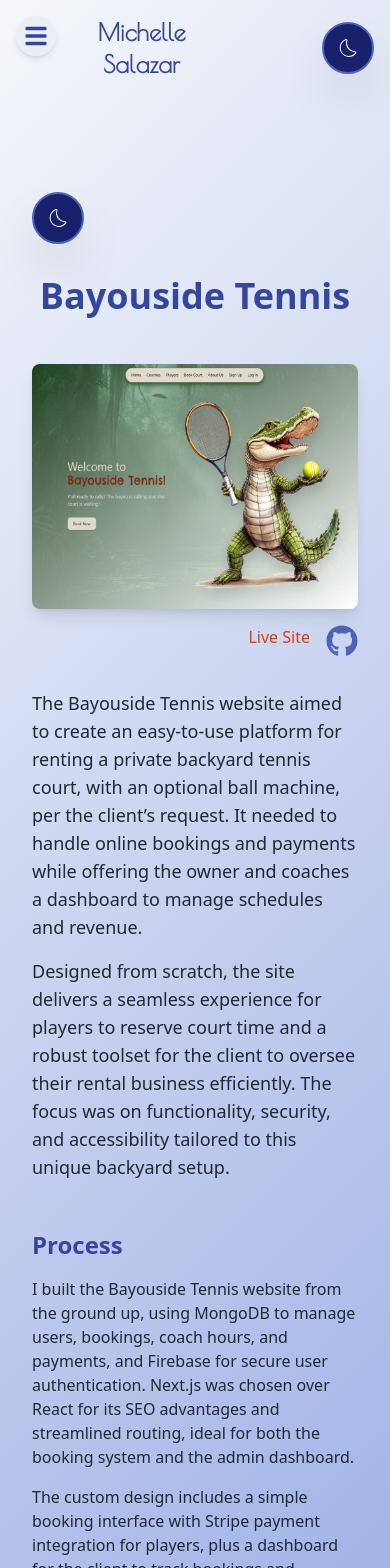
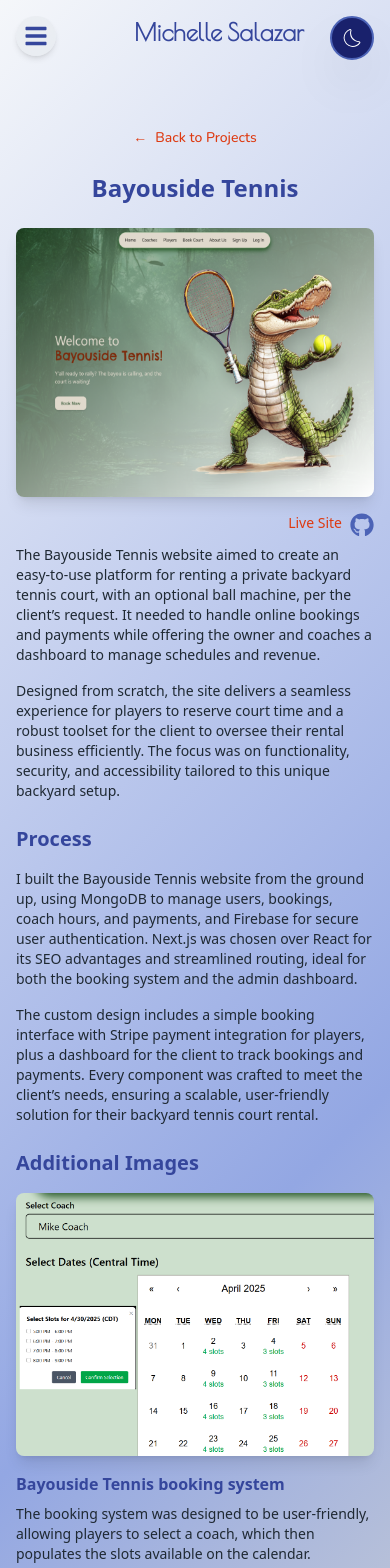
Before and after one commit to dataMichelle/portfolio2025, a React (Vite) app: page /project/bayouside-tennis in a window 390 px wide. Shown: the top 1568 px of the page. Built offline with nearby package versions, Linux system fonts and the light colour scheme; the HTML template or start-up script is replaced by a standard one; a web font is replaced by a local one.

Commit message:
resized img

```diff
--- a/src/components/About.jsx
+++ b/src/components/About.jsx
@@ -16,7 +16,7 @@ const textVariants = {
 
 const About = () => {
   return (
-    <section className="min-h-screen px-4 sm:px-8 md:px-14 pt-16 sm:pt-20 md:pt-24 pb-16 bg-transparent flex items-center justify-center">
+    <section className="min-h-fit px-4 sm:px-8 md:px-14 pt-16 sm:pt-12 md:pt-16 lg:pt-20 pb-16 bg-transparent flex justify-center">
       <div className="max-w-7xl w-full flex flex-col md:flex-row gap-4 sm:gap-6 md:gap-8 items-center md:items-start">
         {/* Profile Image */}
         <Motion.div
@@ -30,7 +30,7 @@ const About = () => {
             <img
               src={profileImg}
               alt="Michelle Salazar"
-              className="relative rounded-t-full w-32 h-36 sm:w-48 sm:h-56 md:w-72 md:h-80 border-1 border-b-0 bg-primary-100 border-primary-300 dark:border-primary-200 shadow-xl transform hover:scale-105 transition-transform duration-500"
+              className="relative rounded-t-full w-full max-w-[80%] sm:max-w-[70%] md:max-w-[50%] h-auto border-1 border-b-0 bg-primary-100 border-primary-300 dark:border-primary-200 shadow-xl transform hover:scale-105 transition-transform duration-500 object-contain aspect-[32/36]"
             />
           </div>
         </Motion.div>
--- a/src/components/Contact.jsx
+++ b/src/components/Contact.jsx
@@ -1,10 +1,7 @@
 import React, { useEffect } from "react";
-import { Link } from "react-router-dom";
-import { motion as Motion } from "framer-motion";
 import { ToastContainer, toast } from "react-toastify";
 import "react-toastify/dist/ReactToastify.css";
 import useContactForm from "../hooks/useContactForm";
-import { useDarkMode } from "../../context/DarkModeContext";
 
 const Contact = () => {
   const {
@@ -15,7 +12,6 @@ const Contact = () => {
     successMessage,
     errorMessage,
   } = useContactForm();
-  const { isDarkMode, toggleDarkMode } = useDarkMode();
 
   useEffect(() => {
     if (successMessage) {
@@ -29,15 +25,15 @@ const Contact = () => {
   return (
     <div
       id="contact"
-      className="flex justify-center items-center min-h-screen bg-transparent text-neutral-900 dark:text-primary-100"
+      className="flex justify-center min-h-fit bg-transparent text-neutral-900 dark:text-primary-100 pt-12 sm:pt-16 md:pt-28"
     >
-      <div className="p-8 rounded-lg shadow-lg w-full max-w-md sm:max-w-lg md:max-w-xl lg:max-w-2xl border-none bg-primary-500 dark:bg-primary-500">
-        <h1 className="text-2xl font-bold sm:text-3xl font-nunito text-neutral-50 dark:text-primary-100 mb-4 text-center">
+      <div className="px-4 sm:px-8 pb-0 pt-4 sm:pt-8 rounded-lg shadow-lg w-full max-w-md sm:max-w-lg md:max-w-xl lg:max-w-2xl mx-4 sm:mx-6 md:mx-auto mt-4 sm:mt-6 md:mt-0 mb-0 border-none bg-primary-500 dark:bg-primary-500">
+        <h1 className="text-xl sm:text-2xl md:text-3xl font-bold font-nunito text-neutral-50 dark:text-primary-100 mb-2 sm:mb-3 text-center">
           Get in Touch
         </h1>
         <form
           onSubmit={handleSubmit}
-          className="space-y-4 text-sm sm:text-base"
+          className="space-y-2 sm:space-y-3 text-xs sm:text-sm md:text-base"
         >
           <div>
             <label
@@ -107,10 +103,10 @@ const Contact = () => {
               required
             ></textarea>
           </div>
-          <div className="flex justify-center">
+          <div className="flex justify-center mb-0 pt-0">
             <button
               type="submit"
-              className="w-32 mx-auto p-2 bg-primary-100 text-neutral-900 dark:bg-primary-700 dark:text-primary-100 rounded-full shadow-md hover:shadow-lg transition-shadow duration-300"
+              className="w-32 mb-10 mx-auto p-2 bg-primary-100 text-neutral-900 dark:bg-primary-700 dark:text-primary-100 rounded-full shadow-md hover:shadow-lg transition-shadow duration-300"
               disabled={isSubmitting}
             >
               {isSubmitting ? "Sending..." : "Send"}
--- a/src/components/DarkModeToggle.jsx
+++ b/src/components/DarkModeToggle.jsx
@@ -10,7 +10,7 @@ const DarkModeToggle = ({ toggleDarkMode, isDarkMode }) => {
     >
       <button
         onClick={toggleDarkMode}
-        className={`p-3 rounded-full text-neutral-50 shadow-2xl backdrop-filter backdrop-blur-md transition-all duration-300 focus:outline-none focus:ring-2 ${
+        className={`p-2 md:p-2 lg:p-3 rounded-full text-neutral-50 shadow-2xl backdrop-filter backdrop-blur-md transition-all duration-300 focus:outline-none focus:ring-2 ${
           isDarkMode
             ? "bg-accent-50 border-2 text-primary-900 border-primary-300 hover:shadow-[0_4px_12px_rgba(0,0,0,0.3)]"
             : "bg-primary-900 border-2 text-white border-primary-500 hover:shadow-[0_4px_12px_rgba(0,0,0,0.3)]"
--- a/src/components/Navbar.jsx
+++ b/src/components/Navbar.jsx
@@ -93,7 +93,6 @@ const Navbar = () => {
                     isActive ? "text-accent-300 dark:!text-primary-50" : ""
                   }`
                 }
-                onClick={() => console.log(`NavLink clicked: ${link.to}`)} // Debug click
               >
                 {link.icon}
                 <span className="text-sm md:text-xs lg:text-base font-nunito font-medium group-hover:underline">
@@ -105,7 +104,7 @@ const Navbar = () => {
         </div>
 
         {/* Dark Mode Toggle (Right Corner) */}
-        <div className="flex-1 flex justify-end md:mr-4 lg:mr-4 z-40">
+        <div className="fixed top-4 right-4 z-50 md:fixed md:top-4 md:right-4 lg:flex lg:flex-1 lg:justify-end lg:mr-4">
           <DarkModeToggle
             toggleDarkMode={toggleDarkMode}
             isDarkMode={isDarkMode}
--- a/src/components/ProjectDetail.jsx
+++ b/src/components/ProjectDetail.jsx
@@ -2,45 +2,43 @@ import React from "react";
 import { Link, useParams } from "react-router-dom";
 import { motion as Motion } from "framer-motion";
 import { projectDetails } from "../data/project-details";
-import DarkModeToggle from "./DarkModeToggle";
-import { useDarkMode } from "../../context/DarkModeContext";
 import { FaGithub } from "react-icons/fa";
-
-// Animation variants for name
-const nameVariants = {
-  hidden: { opacity: 0, x: -20 },
-  visible: { opacity: 1, x: 0, transition: { duration: 0.8, ease: "easeOut" } },
-};
 
 const ProjectDetail = () => {
   const { projectURL } = useParams();
   const project = projectDetails.find((p) => p.projectURL === projectURL);
-  const { isDarkMode, toggleDarkMode } = useDarkMode();
 
   if (!project) {
     return <p className="text-center text-error">Project not found!</p>;
   }
 
   return (
-    <section className="p-8 min-h-screen flex flex-col pt-28 gap-8 bg-transparent">
-      <DarkModeToggle toggleDarkMode={toggleDarkMode} isDarkMode={isDarkMode} />
-
+    <section className="p-4 sm:p-8 min-h-screen flex flex-col pt-20 sm:pt-28 gap-2 sm:gap-4 bg-transparent">
+      {/* Return Link */}
+      <div className="max-w-6xl mx-auto mb-4 sm:mb-6">
+        <Link
+          to="/projects"
+          className="text-accent-300 dark:text-accent-200 hover:text-accent-200 dark:hover:text-accent-200 transition-colors text-sm sm:text-base font-nunito font-medium flex items-center gap-2"
+        >
+          <span>←</span> Back to Projects
+        </Link>
+      </div>
       <section className="max-w-6xl mx-auto">
-        <h2 className="text-4xl font-bold text-primary-700 dark:text-primary-300 text-center mb-4">
+        <h2 className="text-2xl sm:text-3xl md:text-4xl font-bold text-primary-700 dark:text-primary-300 text-center mb-4 sm:mb-6">
           {project.title}
         </h2>
       </section>
-      <section className="max-w-6xl mx-auto flex flex-col md:flex-row gap-8 items-center">
+      <section className="max-w-6xl mx-auto flex flex-col md:flex-row gap-2 sm:gap-4 md:gap-8 items-center">
         <div className="flex-shrink-0 w-full md:w-1/2 relative">
           <img
             src={project.imageURL}
             alt={project.title}
-            className="w-full h-auto object-cover rounded-lg shadow-lg"
+            className="w-full h-auto max-w-full object-cover rounded-lg shadow-lg"
           />
-          <div className="flex flex-row justify-end gap-4 mt-4">
+          <div className="flex flex-row justify-end gap-2 sm:gap-4 mt-4">
             <a
               href={project.liveURL}
-              className="text-accent-300 dark:text-accent-100 hover:text-accent-200 dark:hover:text-accent-200 transition-colors"
+              className="text-accent-300 dark:text-accent-100 hover:text-accent-200 dark:hover:text-accent-200 transition-colors text-sm sm:text-base"
               target="_blank"
               rel="noopener noreferrer"
             >
@@ -48,20 +46,20 @@ const ProjectDetail = () => {
             </a>
             <a
               href={project.githubURL}
-              className="text-primary-500 dark:text-primary-300 hover:text-accent-200 dark:hover:text-accent-100 hover:scale-110 transition-all duration-200"
+              className="text-primary-500 dark:text-primary-100 hover:text-accent-200 dark:hover:text-accent-100 hover:scale-110 transition-all duration-200"
               target="_blank"
               rel="noopener noreferrer"
             >
-              <FaGithub className="w-8 h-8" />
+              <FaGithub className="w-6 h-6 sm:w-8 sm:h-8" />
             </a>
           </div>
         </div>
         <div className="flex-grow">
-          <p className="text-lg text-neutral-900 dark:text-neutral-300">
+          <p className="text-sm sm:text-base md:text-lg text-neutral-900 dark:text-neutral-300">
             {project.goal?.map((goal, index) => (
               <p
                 key={index}
-                className="text-neutral-900 dark:text-neutral-300 mb-4"
+                className="text-sm sm:text-base md:text-lg text-neutral-900 dark:text-neutral-100 mb-4"
               >
                 {goal}
               </p>
@@ -70,14 +68,14 @@ const ProjectDetail = () => {
         </div>
       </section>
       <section className="max-w-6xl mx-auto">
-        <h3 className="text-2xl font-bold text-primary-700 dark:text-primary-300 mb-4">
+        <h3 className="text-xl sm:text-2xl font-bold text-primary-700 dark:text-primary-300 mb-4">
           Process
         </h3>
         <div className="text-neutral-900 dark:text-neutral-300">
           {project.process?.map((step, index) => (
             <p
               key={index}
-              className="text-neutral-900 dark:text-neutral-300 mb-4"
+              className="text-sm sm:text-base md:text-lg text-neutral-900 dark:text-neutral-100 mb-4"
             >
               {step}
             </p>
@@ -85,11 +83,11 @@ const ProjectDetail = () => {
         </div>
       </section>
       <section className="max-w-6xl mx-auto">
-        <h3 className="text-2xl font-bold text-primary-700 dark:text-primary-300 mb-4">
+        <h3 className="text-xl sm:text-2xl font-bold text-primary-700 dark:text-primary-100 mb-4">
           Additional Images
         </h3>
         {project.additionalImages && (
-          <div className="my-8 grid grid-cols-1 gap-16">
+          <div className="my-4 sm:my-8 grid grid-cols-1 gap-6 sm:gap-8 md:gap-16">
             {project.additionalImages.map((image, index) => (
               <div
                 key={image.id}
@@ -100,21 +98,17 @@ const ProjectDetail = () => {
                 <img
                   src={image.url}
                   alt={image.alt}
-                  style={{
-                    width: image.width || "100%",
-                    height: image.height || "auto",
-                  }}
-                  className="rounded-lg shadow-lg mb-4 md:mb-0 md:mr-4 md:ml-4"
+                  className="w-full max-w-full h-auto rounded-lg shadow-lg mb-4 md:mb-0 md:mr-4 md:ml-4 sm:w-[600px] sm:h-[450px] md:w-[800px] md:h-[600px]"
                 />
                 <div className="flex-grow">
-                  <h4 className="text-lg font-bold text-primary-700 dark:text-primary-300 mb-2">
+                  <h4 className="text-md sm:text-lg font-bold text-primary-700 dark:text-primary-100 mb-2">
                     {image.caption}
                   </h4>
-                  <div className="text-neutral-900 dark:text-neutral-300">
+                  <div className="text-neutral-900 dark:text-neutral-100">
                     {image.process?.map((step, stepIndex) => (
                       <p
                         key={stepIndex}
-                        className="text-lg text-neutral-900 dark:text-neutral-300 mb-4"
+                        className="text-sm sm:text-base md:text-lg text-neutral-900 dark:text-neutral-100 mb-4"
                       >
                         {step}
                       </p>
```
